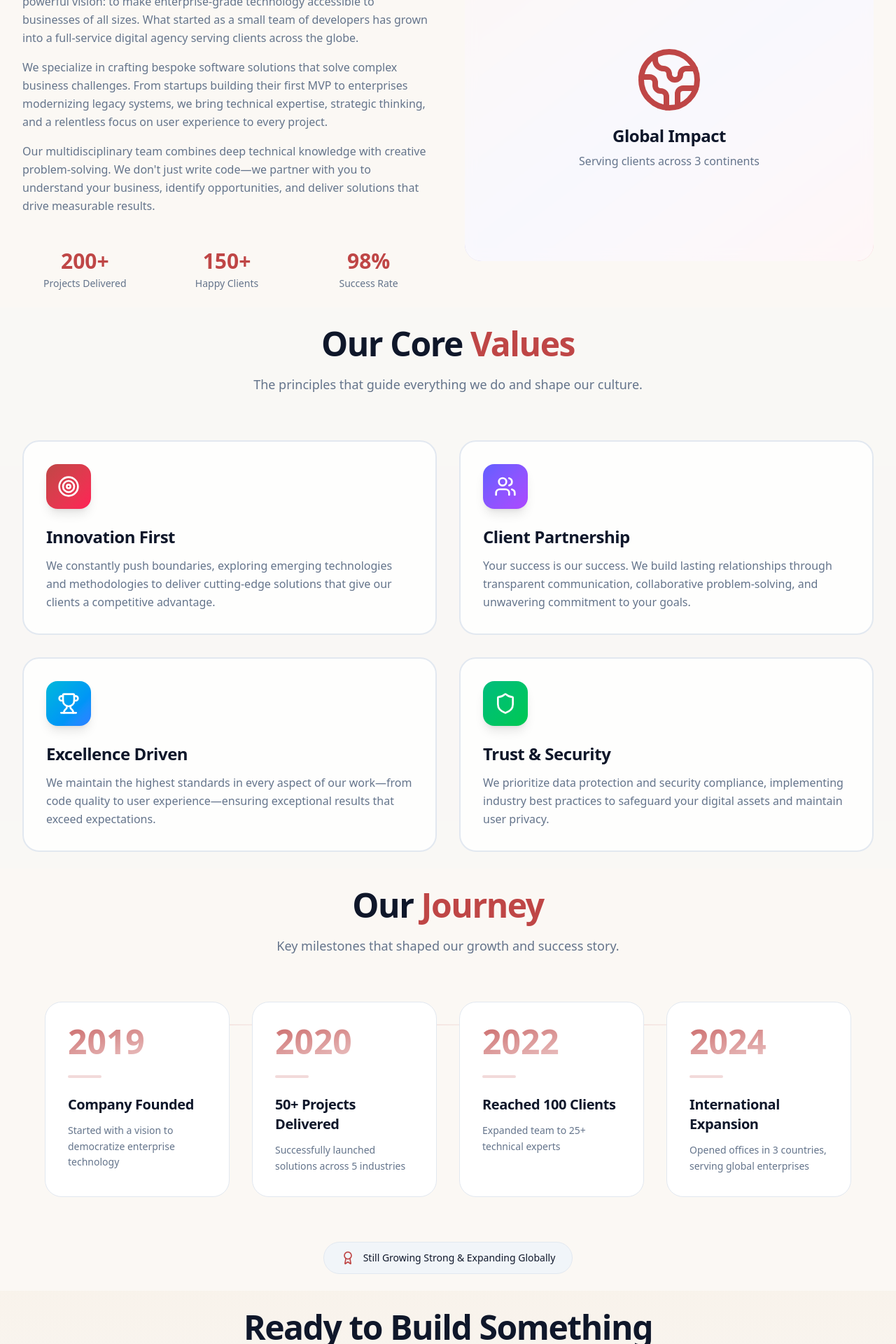
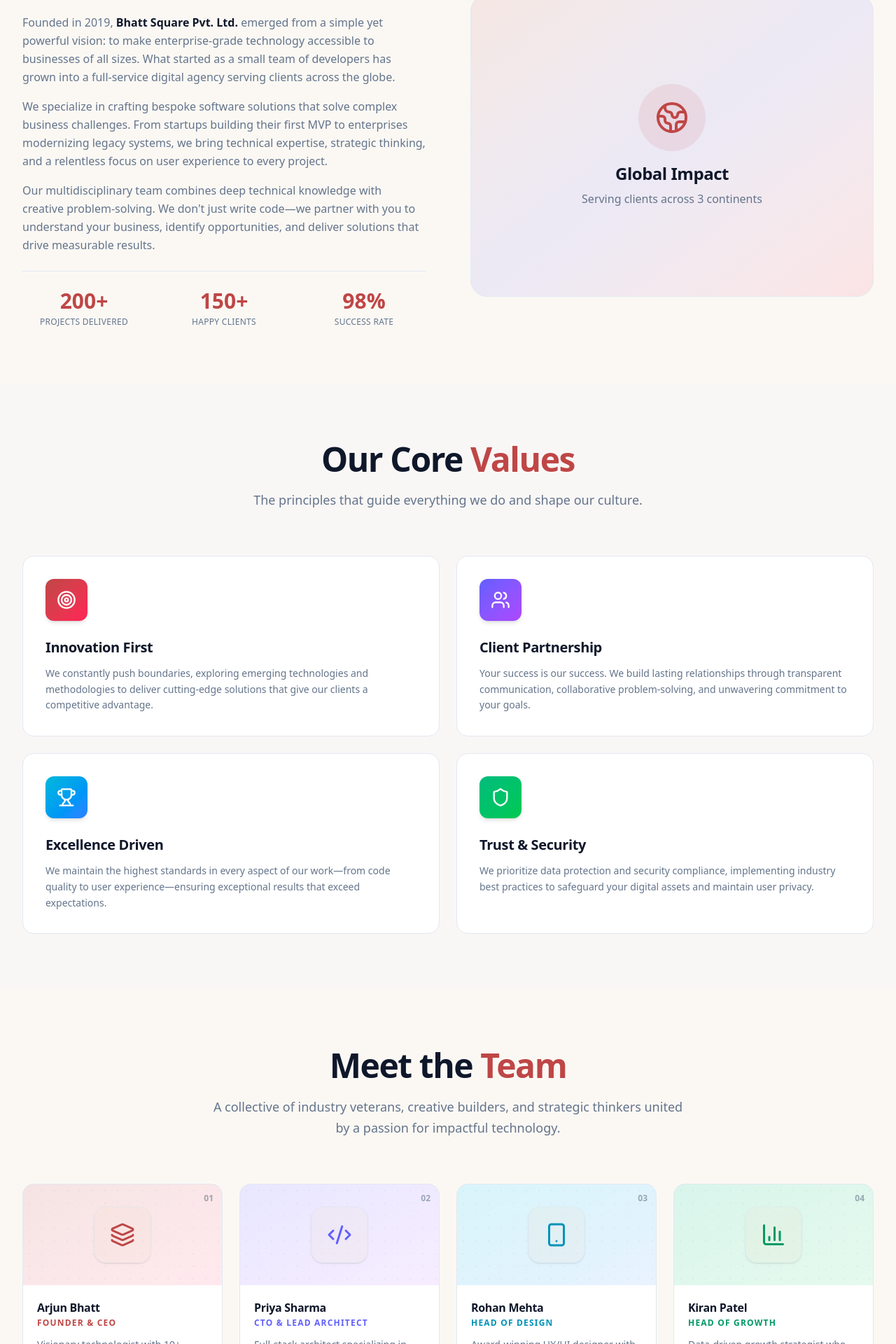
Before and after one commit to amanbhattsquare/bhatt-square-web-project, a Next.js app: page /about in a window 1280 px wide. Shown: the part 860-2780 px from the top of the page at 70% size. Built offline with nearby package versions, Linux system fonts and the light colour scheme.

Commit message:
add About page with company story, core values, and team profile sections

```diff
--- a/app/about/page.tsx
+++ b/app/about/page.tsx
@@ -1,6 +1,6 @@
 "use client"
 
-import { Users, Trophy, Target, Shield, Globe2, ArrowRight, Award, TrendingUp } from "lucide-react";
+import { Users, Trophy, Target, Shield, Globe2, ArrowRight, Award, TrendingUp, Linkedin, Twitter, Github, Code2, Layers, Smartphone, BarChart3 } from "lucide-react";
 import Batch from "../components/Batch";
 import { useEffect, useRef } from "react";
 import gsap from "gsap";
@@ -41,14 +41,57 @@
   { year: "2024", milestone: "International Expansion", description: "Opened offices in 3 countries, serving global enterprises" }
 ];
 
+const teamMembers = [
+  {
+    name: "Arjun Bhatt",
+    role: "Founder & CEO",
+    bio: "Visionary technologist with 10+ years building scalable software. Former lead engineer at Fortune 500 companies, driving product strategy and company direction.",
+    expertise: ["Product Strategy", "Architecture", "Team Leadership"],
+    icon: Layers,
+    gradient: "from-primary/15 to-rose-500/10",
+    accent: "text-primary",
+    social: { linkedin: "#", twitter: "#", github: "#" }
+  },
+  {
+    name: "Priya Sharma",
+    role: "CTO & Lead Architect",
+    bio: "Full-stack architect specializing in cloud-native systems and microservices. Passionate about building resilient, high-performance infrastructure.",
+    expertise: ["Cloud Architecture", "DevOps", "Backend Systems"],
+    icon: Code2,
+    gradient: "from-indigo-500/15 to-purple-500/10",
+    accent: "text-indigo-500",
+    social: { linkedin: "#", twitter: "#", github: "#" }
+  },
+  {
+    name: "Rohan Mehta",
+    role: "Head of Design",
+    bio: "Award-winning UX/UI designer with a deep understanding of user psychology. Transforms complex workflows into intuitive, beautiful digital experiences.",
+    expertise: ["UX Research", "UI Design", "Design Systems"],
+    icon: Smartphone,
+    gradient: "from-cyan-500/15 to-blue-500/10",
+    accent: "text-cyan-600",
+    social: { linkedin: "#", twitter: "#", github: "#" }
+  },
+  {
+    name: "Kiran Patel",
+    role: "Head of Growth",
+    bio: "Data-driven growth strategist who has scaled multiple B2B SaaS products from 0 to $10M ARR. Focused on product-led growth and GTM strategies.",
+    expertise: ["Growth Strategy", "Analytics", "B2B SaaS"],
+    icon: BarChart3,
+    gradient: "from-emerald-500/15 to-green-500/10",
+    accent: "text-emerald-600",
+    social: { linkedin: "#", twitter: "#", github: "#" }
+  }
+];
+
 function AboutPageContent() {
   const valuesRef = useRef<HTMLDivElement>(null);
   const timelineRef = useRef<HTMLDivElement>(null);
+  const teamRef = useRef<HTMLDivElement>(null);
 
   useEffect(() => {
     gsap.registerPlugin(ScrollTrigger);
 
-    // Animate values cards
     if (valuesRef.current) {
       gsap.fromTo(
         ".value-card",
@@ -67,7 +110,6 @@
       );
     }
 
-    // Animate timeline items
     if (timelineRef.current) {
       gsap.fromTo(
         ".timeline-item",
@@ -81,6 +123,24 @@
           scrollTrigger: {
             trigger: timelineRef.current,
             start: "top 75%",
+          }
+        }
+      );
+    }
+
+    if (teamRef.current) {
+      gsap.fromTo(
+        ".team-card",
+        { y: 60, opacity: 0 },
+        {
+          y: 0,
+          opacity: 1,
+          duration: 0.7,
+          stagger: 0.12,
+          ease: "power3.out",
+          scrollTrigger: {
+            trigger: teamRef.current,
+            start: "top 80%",
           }
         }
       );
@@ -107,32 +167,13 @@
           <p className="text-xl md:text-2xl text-white/80 max-w-4xl mx-auto leading-relaxed mb-12">
             We're a team of passionate innovators, engineers, and designers dedicated to transforming ambitious ideas into production-ready digital products that drive real business impact.
           </p>
-{/*
-          <div className="grid grid-cols-2 md:grid-cols-4 gap-6 max-w-4xl mx-auto mt-12">
-            <div className="p-6 rounded-2xl bg-white/10 backdrop-blur-md border border-white/20 hover:border-primary/50 transition-all hover:shadow-lg">
-              <div className="text-3xl md:text-4xl font-bold text-primary mb-2">200+</div>
-              <div className="text-sm">Projects Delivered</div>
-            </div>
-            <div className="p-6 rounded-2xl bg-white/10 backdrop-blur-md border border-white/20 hover:border-primary/50 transition-all hover:shadow-lg">
-              <div className="text-3xl md:text-4xl font-bold text-primary mb-2">150+</div>
-              <div className="text-sm">Happy Clients</div>
-            </div>
-            <div className="p-6 rounded-2xl bg-white/10 backdrop-blur-md border border-white/20 hover:border-primary/50 transition-all hover:shadow-lg">
-              <div className="text-3xl md:text-4xl font-bold text-primary mb-2">5+</div>
-              <div className="text-sm">Years Experience</div>
-            </div>
-            <div className="p-6 rounded-2xl bg-white/10 backdrop-blur-md border border-white/20 hover:border-primary/50 transition-all hover:shadow-lg">
-              <div className="text-3xl md:text-4xl font-bold text-primary mb-2">98%</div>
-              <div className="text-sm">Success Rate</div>
-            </div>
-          </div> */}
         </div>
       </div>
 
       {/* Company Story */}
-      <section className="py-6">
+      <section className="py-20">
         <div className="container mx-auto px-4 sm:px-6 lg:px-8">
-          <div className="grid grid-cols-1 lg:grid-cols-2 gap-12 items-center">
+          <div className="grid grid-cols-1 lg:grid-cols-2 gap-16 items-center">
             <div className="space-y-6">
               <h2 className="section-heading">
                 Who We Are
@@ -149,27 +190,29 @@
                 </p>
               </div>
 
-              <div className="grid grid-cols-3 gap-6 pt-6">
+              <div className="grid grid-cols-3 gap-6 pt-6 border-t border-border">
                 <div className="text-center">
                   <div className="text-3xl font-bold text-primary mb-1">200+</div>
-                  <div className="text-sm text-muted-foreground">Projects Delivered</div>
+                  <div className="text-xs text-muted-foreground font-medium uppercase tracking-wide">Projects Delivered</div>
                 </div>
                 <div className="text-center">
                   <div className="text-3xl font-bold text-primary mb-1">150+</div>
-                  <div className="text-sm text-muted-foreground">Happy Clients</div>
+                  <div className="text-xs text-muted-foreground font-medium uppercase tracking-wide">Happy Clients</div>
                 </div>
                 <div className="text-center">
                   <div className="text-3xl font-bold text-primary mb-1">98%</div>
-                  <div className="text-sm text-muted-foreground">Success Rate</div>
+                  <div className="text-xs text-muted-foreground font-medium uppercase tracking-wide">Success Rate</div>
                 </div>
               </div>
             </div>
 
             <div className="relative">
-              <div className="aspect-square lg:aspect-[4/3] bg-gradient-to-br from-primary/20 via-indigo-500/20 to-rose-500/20 rounded-3xl overflow-hidden relative">
-                <div className="absolute inset-0 flex items-center justify-center bg-card/80 backdrop-blur-sm">
+              <div className="aspect-square lg:aspect-[4/3] bg-gradient-to-br from-primary/10 via-indigo-500/10 to-rose-500/10 rounded-3xl overflow-hidden relative border border-border">
+                <div className="absolute inset-0 flex items-center justify-center">
                   <div className="text-center p-8">
-                    <Globe2 className="w-24 h-24 text-primary mx-auto mb-4" />
+                    <div className="w-24 h-24 rounded-full bg-primary/10 flex items-center justify-center mx-auto mb-4">
+                      <Globe2 className="w-12 h-12 text-primary" />
+                    </div>
                     <h3 className="text-2xl font-bold mb-2">Global Impact</h3>
                     <p className="text-muted-foreground">Serving clients across 3 continents</p>
                   </div>
@@ -181,7 +224,7 @@
       </section>
 
       {/* Core Values */}
-      <section ref={valuesRef} className="py-6 bg-muted/20">
+      <section ref={valuesRef} className="py-20 bg-muted/30">
         <div className="container mx-auto px-4 sm:px-6 lg:px-8">
           <div className="text-center mb-16">
             <h2 className="section-heading">
@@ -192,22 +235,20 @@
             </p>
           </div>
 
-          <div className="grid grid-cols-1 md:grid-cols-2 gap-8">
+          <div className="grid grid-cols-1 md:grid-cols-2 gap-6">
             {coreValues.map((value, index) => (
               <div
                 key={index}
-                className="value-card group relative p-8 rounded-3xl bg-card/80 backdrop-blur-sm border-2 border-border hover:border-primary/50 transition-all duration-500 hover:shadow-xl hover:shadow-primary/10 hover:-translate-y-1"
+                className="value-card group relative p-8 rounded-2xl bg-card border border-border hover:border-primary/40 transition-all duration-400 hover:shadow-lg hover:-translate-y-1"
               >
-                <div className={`absolute inset-0 rounded-3xl bg-gradient-to-br ${value.color} opacity-0 group-hover:opacity-5 transition-opacity duration-500`}></div>
-
                 <div className="relative z-10">
-                  <div className={`mb-6 p-4 rounded-2xl bg-gradient-to-br ${value.color} w-fit shadow-lg`}>
-                    <value.icon className="w-8 h-8 text-white" />
+                  <div className={`mb-6 p-4 rounded-xl bg-gradient-to-br ${value.color} w-fit shadow-md`}>
+                    <value.icon className="w-7 h-7 text-white" />
                   </div>
-                  <h3 className="text-2xl font-bold mb-3 group-hover:text-primary transition-colors">
+                  <h3 className="text-xl font-bold mb-3 group-hover:text-primary transition-colors">
                     {value.title}
                   </h3>
-                  <p className="text-muted-foreground leading-relaxed">
+                  <p className="text-muted-foreground leading-relaxed text-sm">
                     {value.description}
                   </p>
                 </div>
@@ -217,8 +258,121 @@
         </div>
       </section>
 
-      {/* Timeline/Milestones - Redesigned */}
-      <section ref={timelineRef} className="py-6 relative overflow-hidden">
+      {/* Team Section */}
+      <section ref={teamRef} className="py-20">
+        <div className="container mx-auto px-4 sm:px-6 lg:px-8">
+          {/* Section Header */}
+          <div className="text-center mb-16">
+            <h2 className="section-heading">
+              Meet the <span className="text-primary">Team</span>
+            </h2>
+            <p className="section-subheading">
+              A collective of industry veterans, creative builders, and strategic thinkers united by a passion for impactful technology.
+            </p>
+          </div>
+
+          {/* Team Grid */}
+          <div className="grid grid-cols-1 sm:grid-cols-2 lg:grid-cols-4 gap-6">
+            {teamMembers.map((member, index) => (
+              <div
+                key={index}
+                className="team-card group relative flex flex-col rounded-2xl bg-card border border-border overflow-hidden hover:border-primary/40 hover:shadow-xl hover:-translate-y-2 transition-all duration-400"
+              >
+                {/* Gradient Header */}
+                <div className={`relative h-36 bg-gradient-to-br ${member.gradient} flex items-center justify-center`}>
+                  {/* Decorative grid pattern */}
+                  <div className="absolute inset-0 opacity-[0.04]" style={{
+                    backgroundImage: "radial-gradient(circle, currentColor 1px, transparent 1px)",
+                    backgroundSize: "18px 18px"
+                  }}></div>
+                  <div className="relative w-20 h-20 rounded-2xl bg-background/80 border border-border/50 flex items-center justify-center shadow-sm group-hover:scale-105 transition-transform duration-300">
+                    <member.icon className={`w-9 h-9 ${member.accent}`} />
+                  </div>
+                  {/* Index badge */}
+                  <div className="absolute top-3 right-3 text-xs font-bold text-muted-foreground/60 font-mono">
+                    0{index + 1}
+                  </div>
+                </div>
+
+                {/* Card Body */}
+                <div className="flex flex-col flex-1 p-5">
+                  <div className="mb-4">
+                    <h3 className="text-base font-bold text-foreground mb-0.5">{member.name}</h3>
+                    <p className={`text-xs font-semibold uppercase tracking-widest ${member.accent} mb-3`}>
+                      {member.role}
+                    </p>
+                    <p className="text-sm text-muted-foreground leading-relaxed">
+                      {member.bio}
+                    </p>
+                  </div>
+
+                  {/* Expertise Tags */}
+                  <div className="mt-auto pt-4 border-t border-border space-y-2">
+                    <div className="flex flex-wrap gap-1.5">
+                      {member.expertise.map((skill, i) => (
+                        <span
+                          key={i}
+                          className="inline-block text-[10px] font-semibold uppercase tracking-wide px-2 py-0.5 rounded-md bg-muted text-muted-foreground border border-border"
+                        >
+                          {skill}
+                        </span>
+                      ))}
+                    </div>
+                  </div>
+
+                  {/* Social Links */}
+                  <div className="flex items-center gap-2 mt-4">
+                    <a
+                      href={member.social.linkedin}
+                      className="p-1.5 rounded-lg text-muted-foreground hover:text-primary hover:bg-primary/8 transition-all duration-200"
+                      aria-label={`${member.name} LinkedIn`}
+                    >
+                      <Linkedin className="w-3.5 h-3.5" />
+                    </a>
+                    <a
+                      href={member.social.twitter}
+                      className="p-1.5 rounded-lg text-muted-foreground hover:text-primary hover:bg-primary/8 transition-all duration-200"
+                      aria-label={`${member.name} Twitter`}
+                    >
+                      <Twitter className="w-3.5 h-3.5" />
+                    </a>
+                    <a
+                      href={member.social.github}
+                      className="p-1.5 rounded-lg text-muted-foreground hover:text-primary hover:bg-primary/8 transition-all duration-200"
+                      aria-label={`${member.name} GitHub`}
+                    >
+                      <Github className="w-3.5 h-3.5" />
+                    </a>
+                  </div>
+                </div>
+              </div>
+            ))}
+          </div>
+
+          {/* Team Culture Banner */}
+          <div className="mt-16 rounded-2xl bg-gradient-to-r from-primary/8 via-indigo-500/5 to-primary/8 border border-primary/15 p-8 md:p-12 text-center">
+            <div className="max-w-2xl mx-auto">
+              <div className="inline-flex items-center gap-2 px-4 py-1.5 rounded-full bg-primary/10 border border-primary/20 text-primary text-xs font-semibold uppercase tracking-widest mb-6">
+                <Users className="w-3.5 h-3.5" />
+                Join Our Team
+              </div>
+              <h3 className="text-2xl md:text-3xl font-bold mb-4">
+                We're Always Looking for <span className="text-primary">Exceptional Talent</span>
+              </h3>
+              <p className="text-muted-foreground mb-8 leading-relaxed">
+                We believe great products are built by great people. If you're passionate about building impactful technology and want to work in a culture of excellence, we'd love to hear from you.
+              </p>
+              <Link href="/contact" className="btn-primary">
+                View Open Roles
+                <ArrowRight className="w-4 h-4" />
+              </Link>
+            </div>
+          </div>
+        </div>
+      </section>
+
+      {/* Timeline/Milestones */}
+      <section ref={timelineRef} className="py-20 bg-muted/30 relative overflow-hidden">
         <div className="container mx-auto px-4 sm:px-6 lg:px-8 relative z-10">
           <div className="text-center mb-16">
             <h2 className="section-heading">
@@ -230,29 +384,22 @@
           </div>
 
           <div className="max-w-6xl mx-auto">
-            <div className="grid grid-cols-1 md:grid-cols-2 lg:grid-cols-4 gap-8">
+            <div className="grid grid-cols-1 md:grid-cols-2 lg:grid-cols-4 gap-6">
               {achievements.map((item, index) => (
                 <div key={index} className="timeline-item group relative">
-                  {/* Connecting Line (Desktop) */}
                   {index < achievements.length - 1 && (
                     <div className="hidden lg:block absolute top-8 left-1/2 w-full h-0.5 bg-gradient-to-r from-primary/20 to-transparent z-0 group-hover:from-primary/50 transition-colors duration-500">
                       <div className="absolute right-0 top-1/2 -translate-y-1/2 w-2 h-2 rounded-full bg-primary/20 group-hover:bg-primary transition-colors"></div>
                     </div>
                   )}
 
-                  {/* Card Content */}
-                  <div className="relative z-10 h-full p-8 rounded-3xl bg-card border border-border hover:border-primary/50 transition-all duration-300 hover:shadow-lg hover:-translate-y-1 group-hover:bg-muted/50">
+                  <div className="relative z-10 h-full p-7 rounded-2xl bg-card border border-border hover:border-primary/40 transition-all duration-300 hover:shadow-lg hover:-translate-y-1">
                     <div className="flex flex-col h-full">
-                      {/* Year */}
-                      <span className="text-5xl font-bold bg-clip-text text-transparent bg-gradient-to-br from-primary/80 to-primary/20 mb-6 group-hover:scale-110 origin-left transition-transform duration-500">
+                      <span className="text-4xl font-bold bg-clip-text text-transparent bg-gradient-to-br from-primary/80 to-primary/30 mb-5">
                         {item.year}
                       </span>
-
-                      {/* Divider */}
-                      <div className="w-12 h-1 bg-primary/20 rounded-full mb-6 group-hover:w-20 group-hover:bg-primary transition-all duration-300"></div>
-
-                      {/* Details */}
-                      <h3 className="text-xl font-bold mb-3 group-hover:text-primary transition-colors">
+                      <div className="w-10 h-0.5 bg-primary/20 rounded-full mb-5 group-hover:w-16 group-hover:bg-primary transition-all duration-300"></div>
+                      <h3 className="text-base font-bold mb-2 group-hover:text-primary transition-colors">
                         {item.milestone}
                       </h3>
                       <p className="text-muted-foreground text-sm leading-relaxed">
@@ -260,19 +407,17 @@
                       </p>
                     </div>
 
-                    {/* Decorative Corner */}
                     <div className="absolute top-0 right-0 p-4 opacity-0 group-hover:opacity-100 transition-opacity duration-300">
-                       <TrendingUp className="w-5 h-5 text-primary" />
+                       <TrendingUp className="w-4 h-4 text-primary" />
                     </div>
                   </div>
                 </div>
               ))}
             </div>
 
-            {/* Achievement summary */}
-            <div className="mt-16 text-center">
-              <div className="inline-flex items-center gap-3 px-6 py-3 rounded-full bg-muted border border-border">
-                <Award className="w-5 h-5 text-primary" />
+            <div className="mt-12 text-center">
+              <div className="inline-flex items-center gap-3 px-6 py-3 rounded-full bg-card border border-border">
+                <Award className="w-4 h-4 text-primary" />
                 <span className="font-medium text-sm">Still Growing Strong & Expanding Globally</span>
               </div>
             </div>
@@ -281,27 +426,21 @@
       </section>
 
       {/* CTA Section */}
-      <section className="py-6 bg-gradient-to-b from-background to-muted/20">
+      <section className="py-20">
         <div className="container mx-auto px-4 flex flex-col items-center text-center">
           <div className="max-w-3xl mx-auto space-y-6 flex flex-col items-center">
             <h2 className="section-heading">
               Ready to Build Something <span className="text-primary">Amazing?</span>
             </h2>
-            <p className="text-lg text-muted-foreground">
+            <p className="text-lg text-muted-foreground leading-relaxed">
               Let's discuss how we can help transform your vision into reality. Our team is ready to partner with you on your next big project.
             </p>
             <div className="flex flex-col sm:flex-row gap-4 justify-center pt-4">
-              <Link
-                href="/contact"
-                className="btn-primary"
-              >
+              <Link href="/contact" className="btn-primary">
                 Start a Conversation
                 <ArrowRight className="w-5 h-5" />
               </Link>
-              <Link
-                href="/services"
-                className="btn-secondary"
-              >
+              <Link href="/services" className="btn-secondary">
                 View Our Services
               </Link>
             </div>
```
